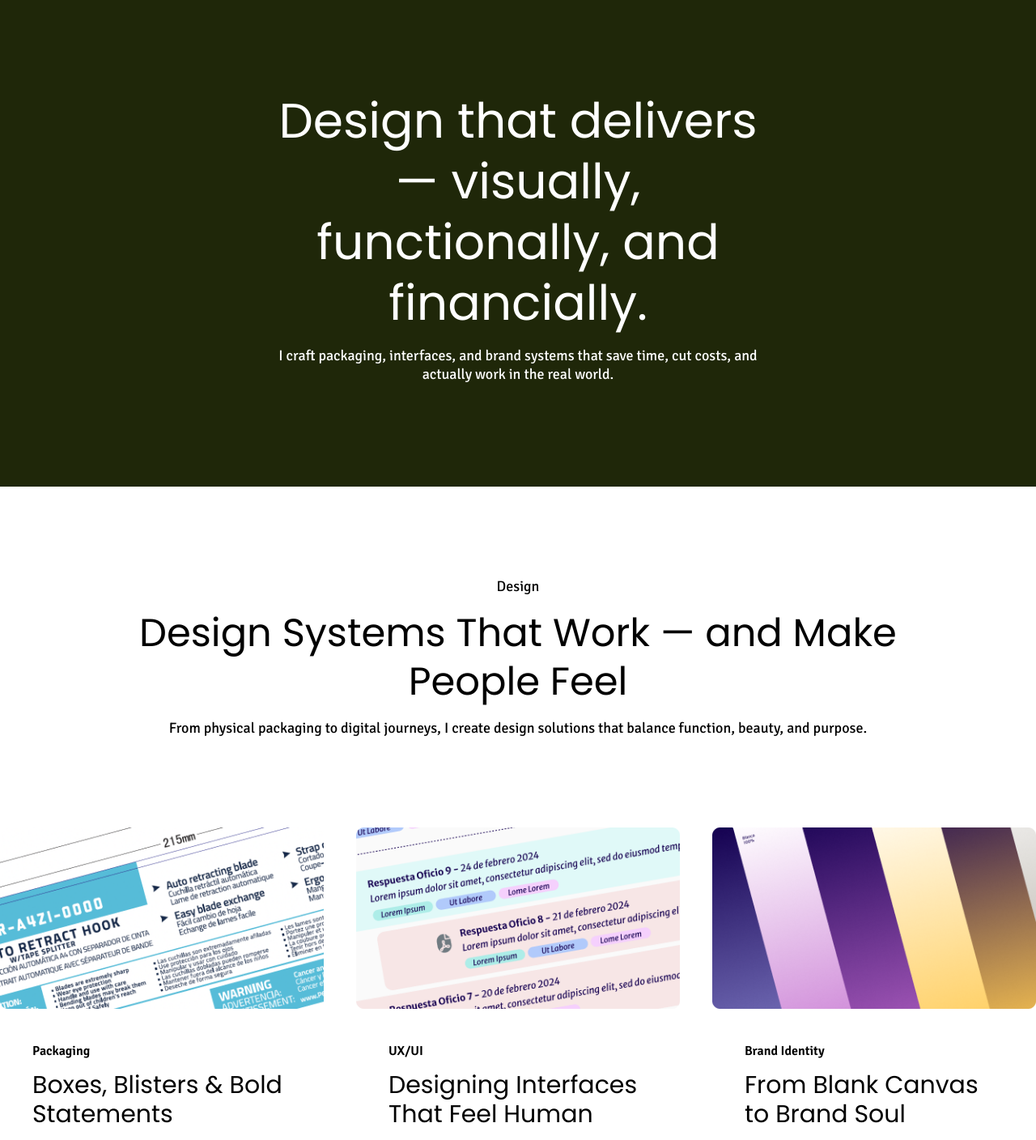
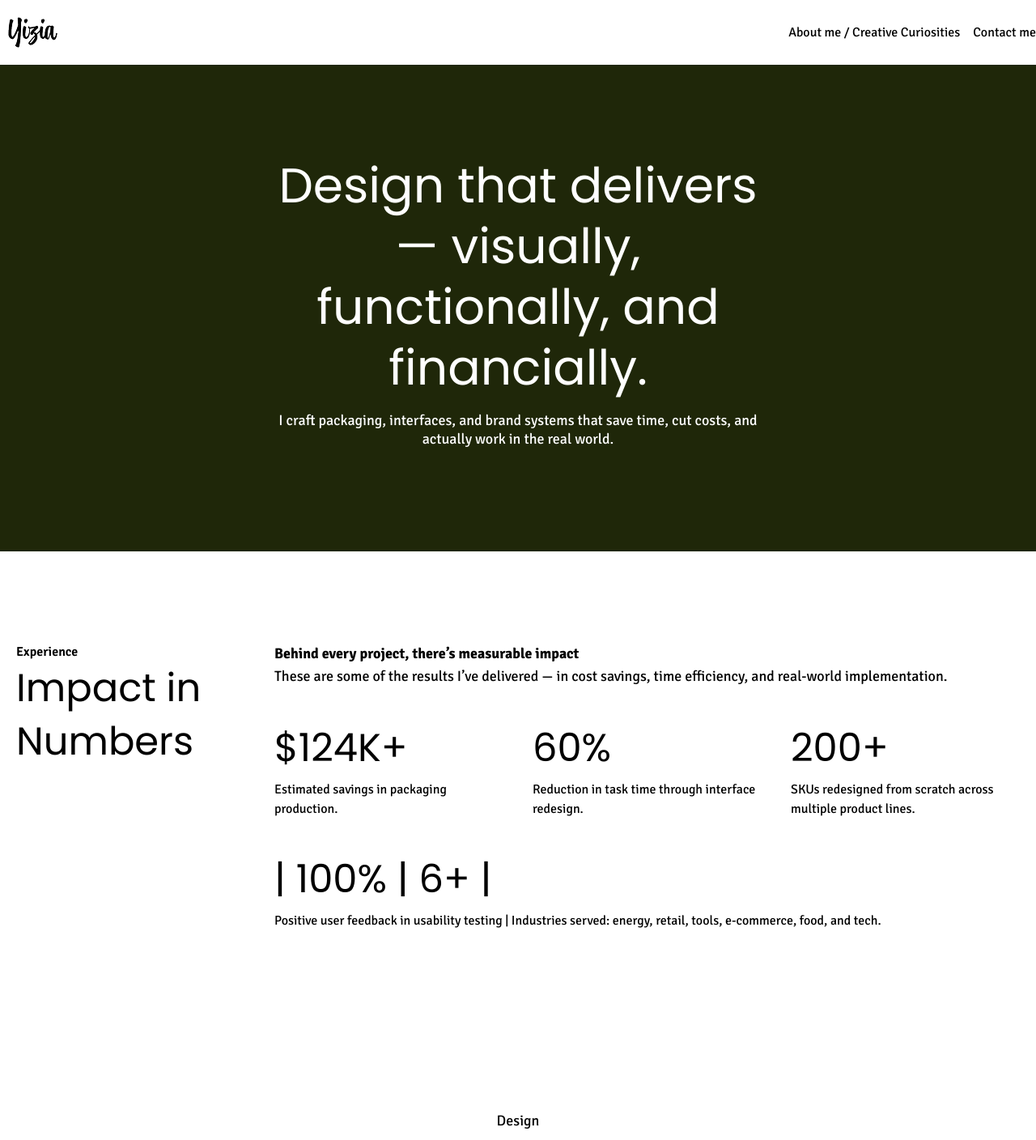
Before and after one commit to humbertolopez/yizia-porta, a Next.js app: page / in a window 1280 px wide. Shown: the top 1408 px of the page at 81% size. Built offline with nearby package versions, Linux system fonts and the light colour scheme.

Commit message:
stats section

```diff
--- a/app/page.tsx
+++ b/app/page.tsx
@@ -3,11 +3,15 @@ import DesignSystemsThatWork from "@/components/home/DesignSystemsThatWork/Desig
 import Packaging from "@/components/home/Packaging/Packaging";
 import UxUi from "@/components/home/UxUi/UxUi";
 import Branding from "@/components/home/Branding/Branding";
+import Menu from "@/components/general/Menu/Menu";
+import Stats from "@/components/home/Stats/Stats";
 
 export default function Home() {
   return (
     <>
+      <Menu />
       <HeroArea />
+      <Stats />
       <DesignSystemsThatWork />
       <Packaging />
       <UxUi />
--- /dev/null
+++ b/components/general/Menu/Menu.tsx
@@ -0,0 +1,22 @@
+import Image from "next/image";
+
+export default function Menu() {
+  return (
+    <header className="bg-white py-3">
+      <div className="container flex w-full mx-auto items-center flex-row justify-between">
+        <Image
+          src="/img/yizia-logo.png"
+          alt="Yizia Portfolio"
+          width={81}
+          height={55}
+        />
+        <ul className="flex gap-4 font-signika">
+          <li className="flex items-center justify-between">
+            About me / Creative Curiosities
+          </li>
+          <li className="flex items-center justify-between">Contact me</li>
+        </ul>
+      </div>
+    </header>
+  );
+}
--- /dev/null
+++ b/components/home/Stats/Stats.tsx
@@ -0,0 +1,58 @@
+export default async function Stats() {
+  return (
+    <section>
+      <div className="container mx-auto grid grid-cols-1 md:grid-cols-4 py-28 px-5 gap-9">
+        <div>
+          <p className="font-signika text-base font-semibold">Experience</p>
+          <h2 className="font-poppins text-5xl font-normal leading-snug">
+            Impact in Numbers
+          </h2>
+        </div>
+        <div className="col-span-3 grid grid-cols-3 gap-9">
+          <div className="col-span-3">
+            <h5 className="font-signika text-lg font-bold">
+              Behind every project, there’s measurable impact
+            </h5>
+            <p className="font-signika text-lg">
+              These are some of the results I’ve delivered — in cost savings,
+              time efficiency, and real-world implementation.
+            </p>
+          </div>
+          <div>
+            <p className="font-poppins text-5xl font-normal leading-relaxed">
+              $124K+
+            </p>
+            <p className="font-signika text-base">
+              Estimated savings in packaging production.
+            </p>
+          </div>
+          <div>
+            <p className="font-poppins text-5xl font-normal leading-relaxed">
+              60%
+            </p>
+            <p className="font-signika text-base">
+              Reduction in task time through interface redesign.
+            </p>
+          </div>
+          <div>
+            <p className="font-poppins text-5xl font-normal leading-relaxed">
+              200+
+            </p>
+            <p className="font-signika text-base">
+              SKUs redesigned from scratch across multiple product lines.
+            </p>
+          </div>
+          <div className="col-span-3">
+            <p className="font-poppins text-5xl font-normal leading-relaxed">
+              | 100% | 6+ |
+            </p>
+            <p className="font-signika text-base">
+              Positive user feedback in usability testing | Industries served:
+              energy, retail, tools, e-commerce, food, and tech.
+            </p>
+          </div>
+        </div>
+      </div>
+    </section>
+  );
+}
```
Also changed, not shown: public/img/yizia-logo.png (added).
